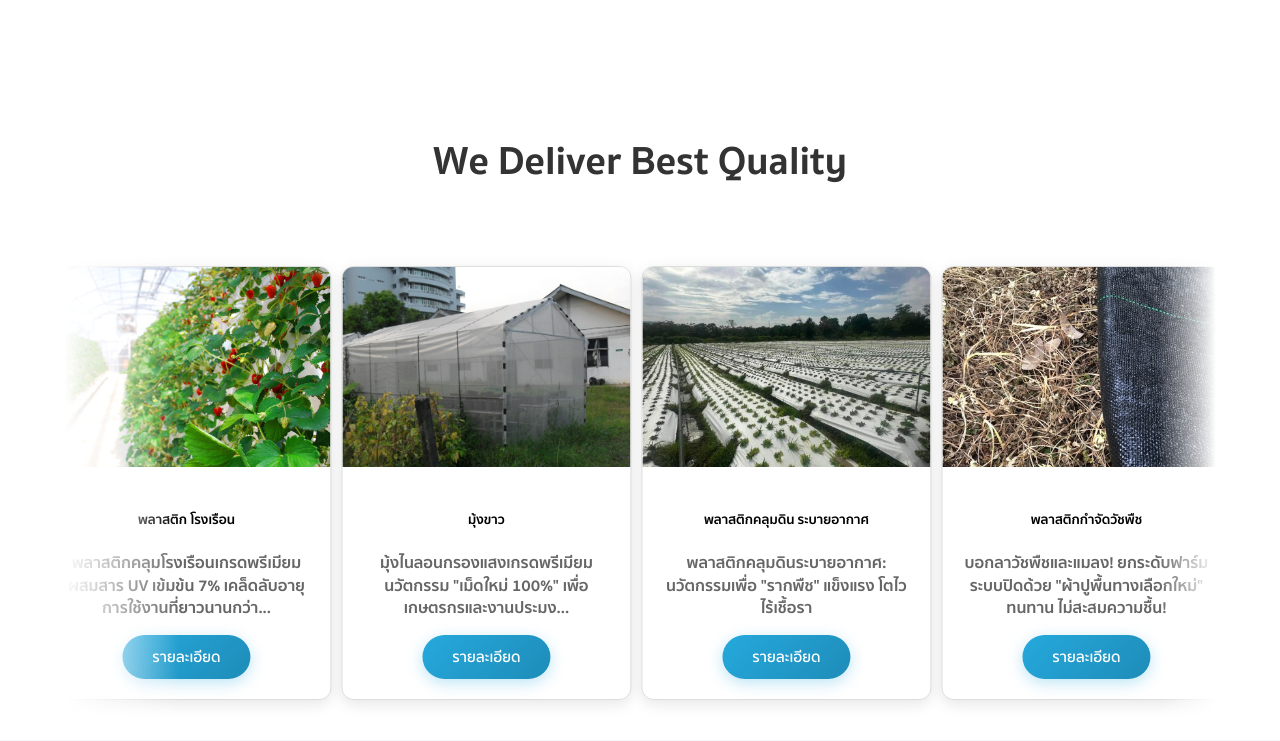
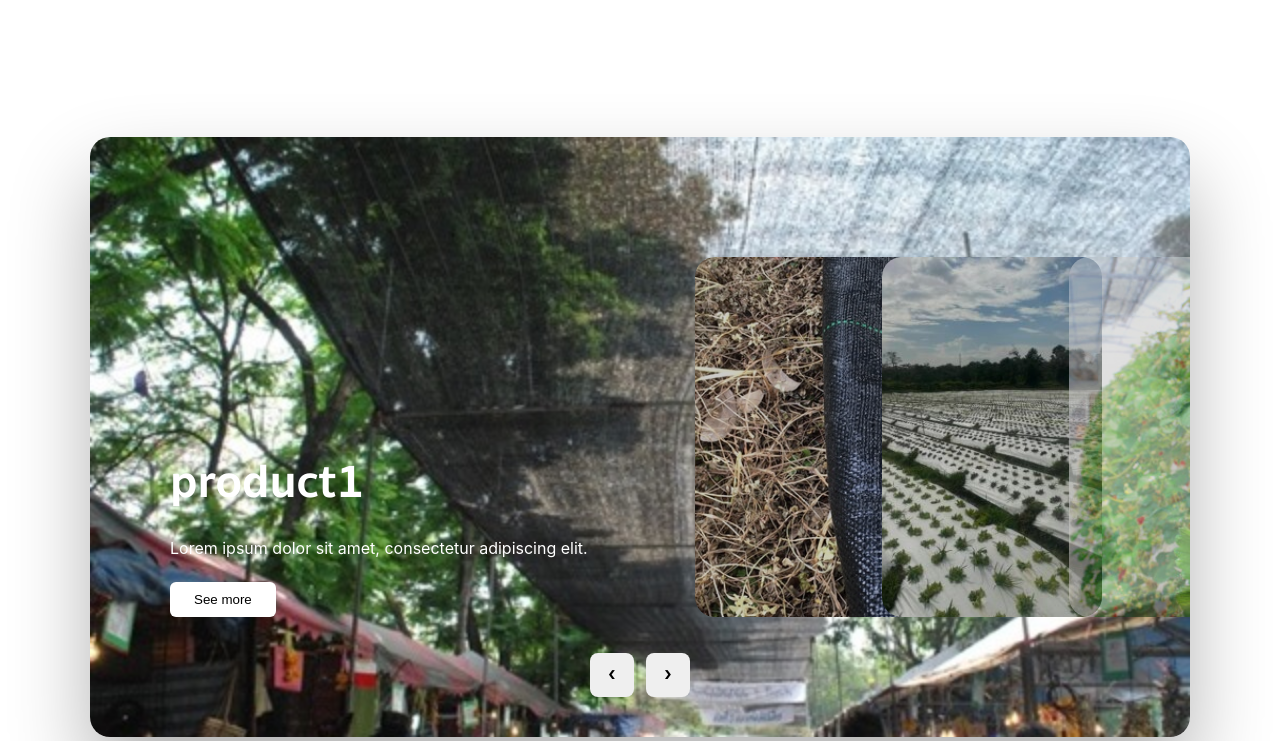
Before and after one commit to Joseph1999555/KSW_Static_Web, a plain HTML site: page index.html in a window 1280 px wide. Shown: the part 784-1525 px from the top of the page. Drawn offline with Linux system fonts and the light colour scheme; a web font is replaced by a local one.

Commit message:
product new

```diff
--- a/index.css
+++ b/index.css
@@ -221,7 +221,8 @@ body {
 }
 
 .info-item h3 {
-  display: flex;        /* ← ตัวนี้แหละที่หาย */
+  display: flex;
+  /* ← ตัวนี้แหละที่หาย */
   align-items: center;
   gap: 10px;
   margin-bottom: 3px;
@@ -234,7 +235,7 @@ body {
   font-size: 20px;
 }
 
-  .info-item .icon {
+.info-item .icon {
   margin-bottom: 3px;
   width: 24px;
   height: 24px;
@@ -247,125 +248,98 @@ body {
   }
 }
 
-.product-box {
+.product {
   display: flex;
-  flex-direction: column;
-  align-items: center;
-  padding: 40px 0;
-  width: 90%;
-  max-width: 1200px;
-  overflow: hidden;
-  position: relative;
-  margin: 0 auto;
-  -webkit-mask-image: linear-gradient(to right, transparent, black 10%, black 95%, transparent);
-  mask-image: linear-gradient(to right, transparent, black 10%, black 95%, transparent);
+  justify-content: center;
+  padding: 80px 0;
 }
 
-.card-container {
-  display: flex;
-  flex-direction: row;
-  flex-wrap: nowrap;
-  gap: 10px;
-  width: ;
-  margin-top: 40px;
-  animation: scroll-left 5s linear infinite;
+.hero {
+  position: relative;
+  width: 1100px;
+  height: 600px;
+  border-radius: 20px;
+  overflow: hidden;
+  box-shadow: 0 40px 80px rgba(0,0,0,.3);
 }
 
-.card-container:hover {
-  animation-play-state: paused;
-}
-.card {
-  width: 18rem;
-  flex-shrink: 0;
-  display: flex;
-  flex-direction: column;
-  border: 1px solid #ddd;
-  border-radius: 12px;
-  overflow: hidden;
-  background: #fff;
-  box-shadow: 0 4px 15px rgba(0, 0, 0, 0.1);
-  transition: 0.3s;
+.slider {
+  position: relative;
+  width: 100%;
+  height: 100%;
 }
 
-.card:hover {
-  transform: translateY(-5px);
+/* ภาพหลัก */
+.item {
+  position: absolute;
+  top: 50%;
+  transform: translateY(-50%);
+  width: 220px;
+  height: 360px;
+  background-size: cover;
+  background-position: center;
+  border-radius: 20px;
+  transition: 0.6s ease;
+  filter: brightness(.8);
 }
 
-.card-img-top {
+/* Active (ภาพใหญ่) */
+.item.active {
+  left: 0;
+  top: 0;
+  transform: none;
   width: 100%;
-  height: 200px;
-  object-fit: cover;
+  height: 100%;
+  border-radius: 0;
+  filter: brightness(1);
 }
 
-.card .card-body {
-  padding: 20px;
-  flex-direction: column;
-  align-items: center;
-  text-align: center;
-  flex-grow: 1;
+/* Card ด้านขวา */
+.item:nth-child(2) { left: 55%; }
+.item:nth-child(3) { left: 72%; }
+.item:nth-child(4) { left: 89%; opacity: .6; }
+
+/* ข้อความ */
+.content {
+  position: absolute;
+  bottom: 120px;
+  left: 80px;
+  max-width: 420px;
+  color: #fff;
 }
 
-.card-text {
-  font-size: 14px;
-  line-height: 1.4;
-  color: #666;
-  margin-bottom: 15px;
+.content h1 {
+  font-size: 48px;
+  margin-bottom: 10px;
 }
 
-.product-box h2 {
-  font-size: 40px;
-  color: #333;
-  text-align: center;
+.content p {
+  line-height: 1.6;
+  margin-bottom: 20px;
 }
 
-.product-box p:nth-child(2) {
-  font-size: 16px;
-  font-weight: bold;
-  text-align: center;
+.content button {
+  padding: 10px 24px;
+  border: none;
+  background: #fff;
+  cursor: pointer;
+  border-radius: 6px;
 }
 
-.btn-primary {
-    background: linear-gradient(135deg, #25a9dd 0%, #1e8cb8 100%); /* ไล่เฉดสีฟ้า */
-    color: white !important;
-    border: none;
-    padding: 10px 30px;
-    border-radius: 50px;
-    font-weight: 600;
-    font-size: 15px;
-    text-decoration: none;
-    display: inline-block;
-    box-shadow: 0 4px 15px rgba(37, 169, 221, 0.3);
-    transition: all 0.3s ease;
-    cursor: pointer;
-    text-align: center;
+/* ปุ่มเลื่อน */
+.nav {
+  position: absolute;
+  bottom: 40px;
+  left: 50%;
+  transform: translateX(-50%);
+  display: flex;
+  gap: 12px;
 }
 
-.btn-primary:hover {
-    background: linear-gradient(135deg, #1e8cb8 0%, #25a9dd 100%);
-    transform: translateY(-3px);
-    box-shadow: 0 6px 20px rgba(37, 169, 221, 0.5);
-    color: white !important;
+.nav button {
+  width: 44px;
+  height: 44px;
+  border-radius: 8px;
+  border: none;
+  cursor: pointer;
 }
-
-.btn-primary:active {
-    transform: translateY(-1px);
-}
-
-@keyframes scroll-left {
-  0% {
-    transform: translateX(0);
-  }
-  100% {
-    transform: translateX(calc(-11% - 3px));
-  }
-}
-
-@media (max-width: 576px) {
-  .product-box {
-    width: 95%;
-    padding: 40px 0;
-  }
-  .product-box h2 {
-    font-size: 28px;
-  }
-}
--- a/index.html
+++ b/index.html
@@ -37,6 +37,7 @@
   <script src="header/header.js"></script>
   <script src="footer/footer.js"></script>
   <script src="index.js"></script>
+  <script src=""
 </body>
 
 </html>
--- a/index.js
+++ b/index.js
@@ -1,3 +1,5 @@
+console.log("main script loaded");
+
 // include partials
 function loadIncludes() {
   document.querySelectorAll("[data-include]").forEach(el => {
--- a/pages/product.html
+++ b/pages/product.html
@@ -1,53 +1,26 @@
 <section class="product">
-  <div class="product-box">
-    <h2>We Deliver Best Quality</h2>
+  <div class="hero">
 
-    <div class="card-container">
-      <div class="card">
-        <img src="images/แสลน กรองแสง3.jpg" class="card-img-top" alt="...">
-        <div class="card-body">
-          <h5 class="card-title">สแลน กรองแสง</h5>
-          <p class="card-text">ทำไมควรเลือก สแลนกรองแสง "ระบบทอ" ผลิตภัณฑ์เกรด A เพื่อการใช้งานระยะยาว?</p>
-          <a href="#" class="btn btn-primary">รายละเอียด</a>
+    <div class="slider">
+
+      <div class="item active" style="background-image:url('./images/product1.jpg')">
+        <div class="content">
+          <h1>product1</h1>
+          <p>Lorem ipsum dolor sit amet, consectetur adipiscing elit.</p>
+          <button>See more</button>
         </div>
       </div>
 
-      <div class="card">
-        <img src="images/พลาสติกโรงเรือน.jpg" class="card-img-top" alt="...">
-        <div class="card-body">
-          <h5 class="card-title">พลาสติก โรงเรือน</h5>
-          <p class="card-text">พลาสติกคลุมโรงเรือนเกรดพรีเมียม ผสมสาร UV เข้มข้น 7% เคล็ดลับอายุการใช้งานที่ยาวนานกว่า...</p>
-          <a href="#" class="btn btn-primary">รายละเอียด</a>
-        </div>
-      </div>
+      <div class="item" style="background-image:url('./images/product2.jpg')"></div>
+      <div class="item" style="background-image:url('./images/product3.jpg')"></div>
+      <div class="item" style="background-image:url('./images/product4.jpg')"></div>
 
-      <div class="card">
-        <img src="images/มุ้งขาว1.jpg" class="card-img-top" alt="...">
-        <div class="card-body">
-          <h5 class="card-title">มุ้งขาว</h5>
-          <p class="card-text">มุ้งไนลอนกรองแสงเกรดพรีเมียม นวัตกรรม "เม็ดใหม่ 100%" เพื่อเกษตรกรและงานประมง...</p>
-          <a href="#" class="btn btn-primary">รายละเอียด</a>
-        </div>
-      </div>
+    </div>
 
-      <div class="card">
-        <img src="images/พลาสติกคลุมดิน ระบายอากาศ9.jpg" class="card-img-top" alt="...">
-        <div class="card-body">
-          <h5 class="card-title">พลาสติกคลุมดิน ระบายอากาศ</h5>
-          <p class="card-text">พลาสติกคลุมดินระบายอากาศ: นวัตกรรมเพื่อ "รากพืช" แข็งแรง โตไว ไร้เชื้อรา</p>
-          <a href="#" class="btn btn-primary">รายละเอียด</a>
-        </div>
-      </div>
+    <div class="nav">
+      <button id="prev">&#10094;</button>
+      <button id="next">&#10095;</button>
+    </div>
 
-      <div class="card">
-        <img src="images/พลาสติกกำจัดวัชพืช.jpg" class="card-img-top" alt="...">
-        <div class="card-body">
-          <h5 class="card-title">พลาสติกกำจัดวัชพืช</h5>
-          <p class="card-text">บอกลาวัชพืชและแมลง! ยกระดับฟาร์มระบบปิดด้วย "ผ้าปูพื้นทางเลือกใหม่" ทนทาน ไม่สะสมความชื้น!</p>
-          <a href="#" class="btn btn-primary">รายละเอียด</a>
-        </div>
-      </div>
-
-      </div>
   </div>
 </section>
```
Also changed, not shown: pages/product.js (added, +22 -0 lines), images/product1.jpg (renamed from images/แสลน กรองแสง3.jpg), images/product2.jpg (renamed from images/พลาสติกกำจัดวัชพืช.jpg), images/product3.jpg (renamed from images/พลาสติกคลุมดิน ระบายอากาศ9.jpg), images/product4.jpg (renamed from images/พลาสติกโรงเรือน.jpg), images/product5.jpg (renamed from images/มุ้งขาว1.jpg).
